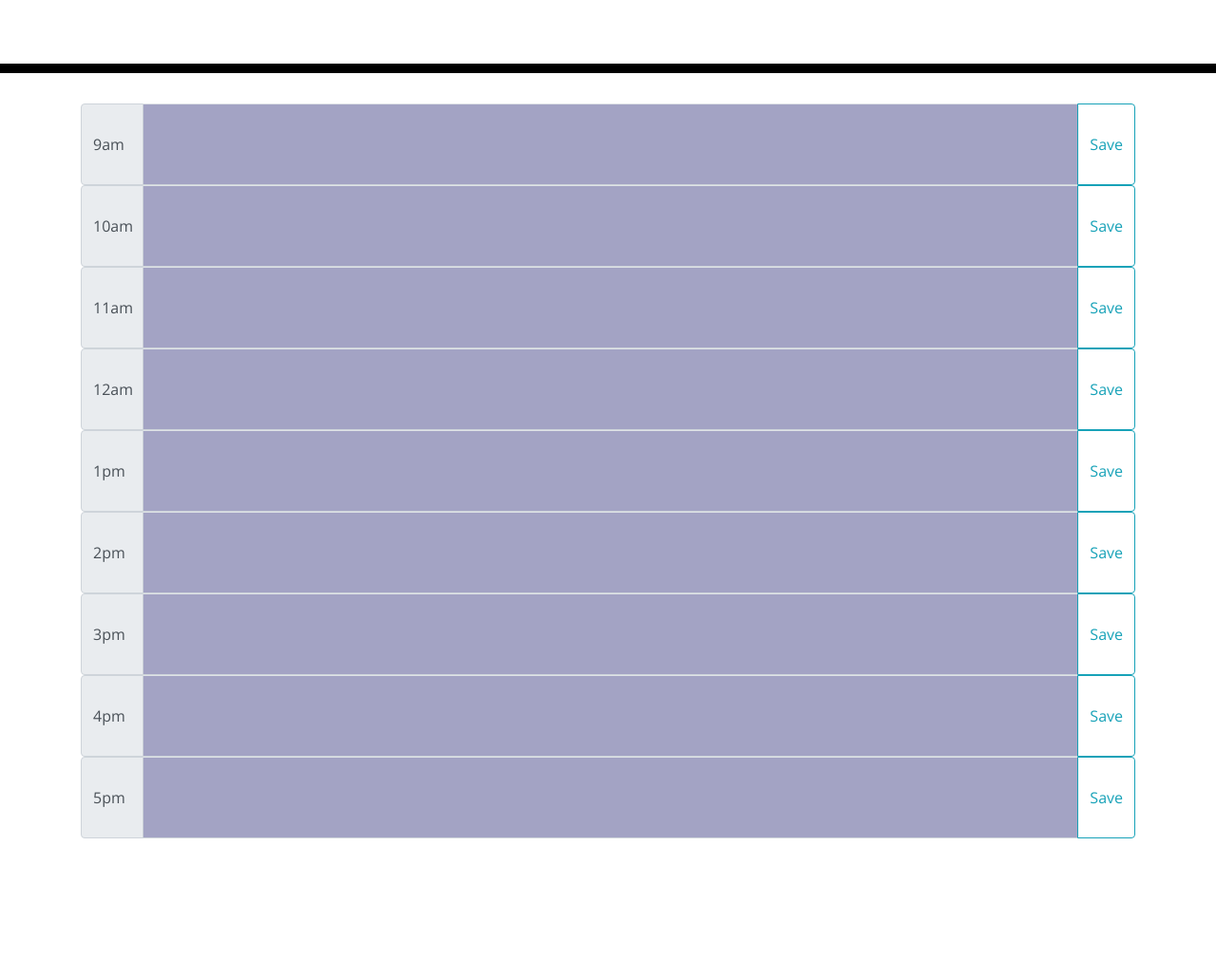
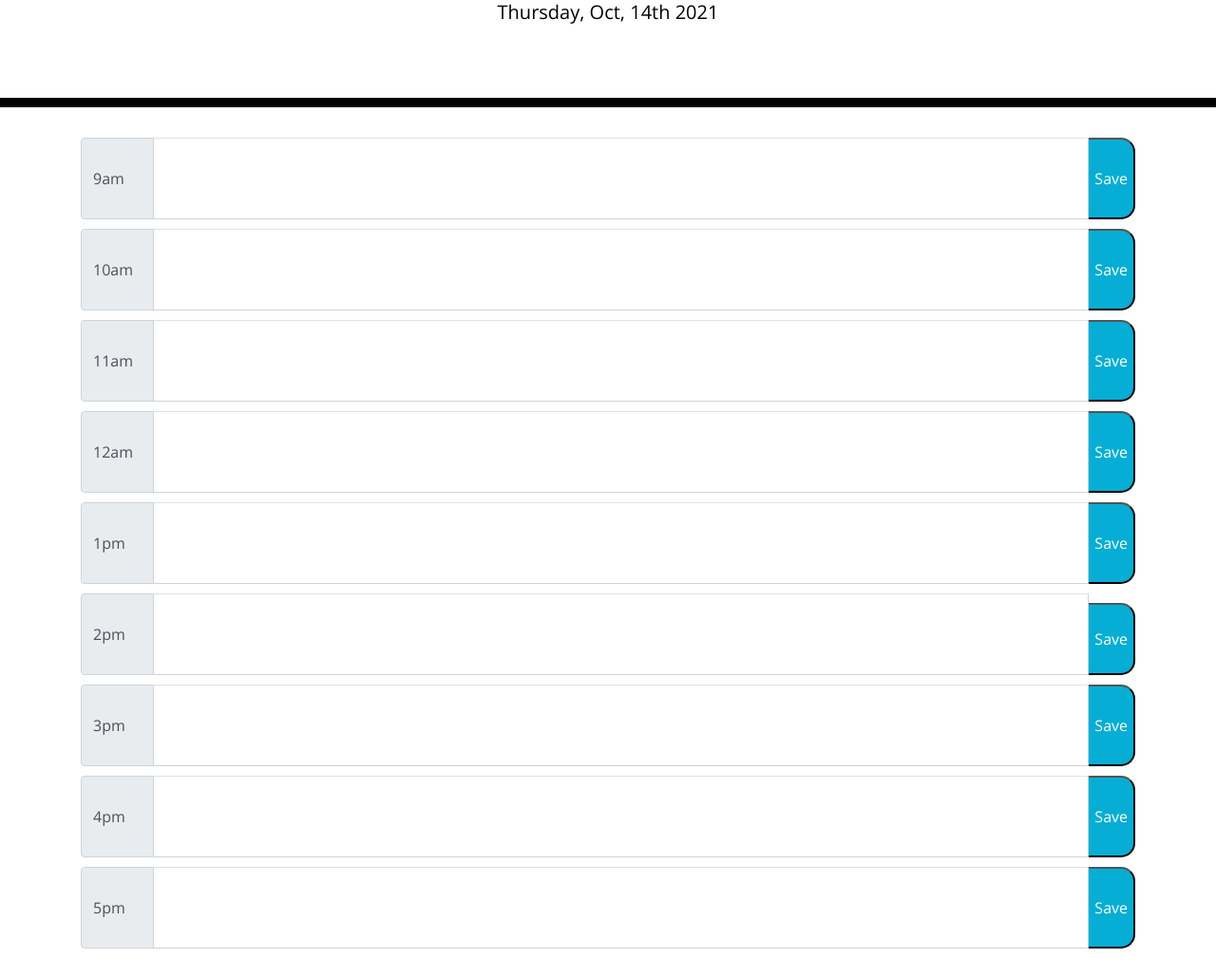
Before and after one commit to Mamii868/TheWorkPlanner, a plain HTML site: page index.html in a window 1280 px wide. Shown: the part 191-1220 px from the top of the page at 95% size. Before the commit the page ends 1074 px from the top, so only its background shows below. Drawn offline with nearby package versions, Linux system fonts and the light colour scheme; files that its build step writes are made by us from their sources.

Commit message:
changed css

```diff
--- a/index.html
+++ b/index.html
@@ -18,7 +18,7 @@
       href="https://fonts.googleapis.com/css?family=Open+Sans&display=swap"
       rel="stylesheet"
     />
-    <link rel="stylesheet" href="style.css" />
+    <link rel="stylesheet" href="./assets/style.css" />
     <title>Work Day Scheduler</title>
   </head>
 
@@ -30,90 +30,100 @@
     </header>
     <div class="container">
       <!-- Timeblocks go here -->
-      <div class="input-group">
+      <div class="input-group"style="margin-top: 10px">
         <div class="input-group-prepend">
-          <span class="input-group-text" id="basic-addon2" style="width: 66.0312px;">9am</span>
+          <span class="input-group-text" style="width: 77px;">9am</span>
         </div>
-        <textarea class="border-top form-control w-75 content" data-timeslot="09" id="09" rows="3" style="background-color: rgb(163, 163, 196);"></textarea>
+
+        <textarea class="border-top form-control w-75 content" rows="3" ></textarea>
         <div class="input-group-append">
-          <button class="btn btn-outline-info save" data-timeslot="09" type="button">Save</button>
+          <button class="saveBtn" type="button">Save</button>
         </div>
       </div>
-      <div class="input-group">
+
+      <div class="input-group"style="margin-top: 10px">
         <div class="input-group-prepend">
-          <span class="input-group-text" id="basic-addon2" style="width: 66.0312px;">10am</span>
+          <span class="input-group-text" style="width: 77px;">10am</span>
         </div>
-        <textarea class="border-top form-control w-75 content" data-timeslot="09" id="09" rows="3" style="background-color: rgb(163, 163, 196);"></textarea>
+        <textarea class="border-top form-control w-75 content" rows="3" ></textarea>
         <div class="input-group-append">
-          <button class="btn btn-outline-info save" data-timeslot="09" type="button">Save</button>
+          <button class="saveBtn" type="button">Save</button>
         </div>
       </div>
-      <div class="input-group">
+
+      <div class="input-group"style="margin-top: 10px">
         <div class="input-group-prepend">
-          <span class="input-group-text" id="basic-addon2" style="width: 66.0312px;">11am</span>
+          <span class="input-group-text" style="width: 77px;">11am</span>
         </div>
-        <textarea class="border-top form-control w-75 content" data-timeslot="09" id="09" rows="3" style="background-color: rgb(163, 163, 196);"></textarea>
+        <textarea class="border-top form-control w-75 content" rows="3" ></textarea>
         <div class="input-group-append">
-          <button class="btn btn-outline-info save" data-timeslot="09" type="button">Save</button>
+          <button class="saveBtn"type="button">Save</button>
         </div>
       </div>
-      <div class="input-group">
+
+      <div class="input-group"style="margin-top: 10px">
         <div class="input-group-prepend">
-          <span class="input-group-text" id="basic-addon2" style="width: 66.0312px;">12am</span>
+          <span class="input-group-text" style="width: 77px;">12am</span>
         </div>
-        <textarea class="border-top form-control w-75 content" data-timeslot="09" id="09" rows="3" style="background-color: rgb(163, 163, 196);"></textarea>
+        <textarea class="border-top form-control w-75 content" rows="3" ></textarea>
         <div class="input-group-append">
-          <button class="btn btn-outline-info save" data-timeslot="09" type="button">Save</button>
+          <button class="saveBtn" type="button">Save</button>
         </div>
       </div>
-      <div class="input-group">
+
+      <div class="input-group" style="margin-top: 10px">
         <div class="input-group-prepend">
-          <span class="input-group-text" id="basic-addon2" style="width: 66.0312px;">1pm</span>
+          <span class="input-group-text" id="basic-addon2" style="width: 77px;">1pm</span>
         </div>
-        <textarea class="border-top form-control w-75 content" data-timeslot="09" id="09" rows="3" style="background-color: rgb(163, 163, 196);"></textarea>
+        <textarea class="border-top form-control w-75 content" data-timeslot="09" id="09" rows="3" ></textarea>
         <div class="input-group-append">
-          <button class="btn btn-outline-info save" data-timeslot="09" type="button">Save</button>
+          <button class="saveBtn" data-timeslot="09" type="button">Save</button>
         </div>
       </div>
-      <div class="input-group">
+
+      <div class="input-group"style="margin-top: 10px">
         <div class="input-group-prepend">
-          <span class="input-group-text" id="basic-addon2" style="width: 66.0312px;">2pm</span>
+          <span class="input-group-text" id="basic-addon2" style="width: 77px;">2pm</span>
         </div>
-        <textarea class="border-top form-control w-75 content" data-timeslot="09" id="09" rows="3" style="background-color: rgb(163, 163, 196);"></textarea>
-        <div class="input-group-append">
-          <button class="btn btn-outline-info save" data-timeslot="09" type="button">Save</button>
+        <textarea class="border-top form-control w-75 content" data-timeslot="09" id="09" rows="3" ></textarea>
+        <div class="input-group-append"style="margin-top: 10px">
+          <button class="saveBtn" data-timeslot="09" type="button">Save</button>
         </div>
       </div>
-      <div class="input-group">
+
+      <div class="input-group"style="margin-top: 10px">
         <div class="input-group-prepend">
-          <span class="input-group-text" id="basic-addon2" style="width: 66.0312px;">3pm</span>
+          <span class="input-group-text" id="basic-addon2" style="width: 77px;">3pm</span>
         </div>
-        <textarea class="border-top form-control w-75 content" data-timeslot="09" id="09" rows="3" style="background-color: rgb(163, 163, 196);"></textarea>
+        <textarea class="border-top form-control w-75 content" data-timeslot="09" id="09" rows="3" ></textarea>
         <div class="input-group-append">
-          <button class="btn btn-outline-info save" data-timeslot="09" type="button">Save</button>
+          <button class="saveBtn" data-timeslot="09" type="button">Save</button>
         </div>
       </div>
-      <div class="input-group">
+
+      <div class="input-group"style="margin-top: 10px">
         <div class="input-group-prepend">
-          <span class="input-group-text" id="basic-addon2" style="width: 66.0312px;">4pm</span>
+          <span class="input-group-text" id="basic-addon2" style="width: 77px;">4pm</span>
         </div>
-        <textarea class="border-top form-control w-75 content" data-timeslot="09" id="09" rows="3" style="background-color: rgb(163, 163, 196);"></textarea>
+        <textarea class="border-top form-control w-75 content" data-timeslot="09" id="09" rows="3" ></textarea>
         <div class="input-group-append">
-          <button class="btn btn-outline-info save" data-timeslot="09" type="button">Save</button>
+          <button class="saveBtn" data-timeslot="09" type="button">Save</button>
         </div>
       </div>
-      <div class="input-group">
+
+      <div class="input-group"style="margin-top: 10px; margin-bottom: 30px;">
         <div class="input-group-prepend">
-          <span class="input-group-text" id="basic-addon2" style="width: 66.0312px;">5pm</span>
+          <span class="input-group-text" id="basic-addon2" style="width: 77px;">5pm</span>
         </div>
-        <textarea class="border-top form-control w-75 content" data-timeslot="09" id="09" rows="3" style="background-color: rgb(163, 163, 196);"></textarea>
+        <textarea class="border-top form-control w-75 content" data-timeslot="09" id="09" rows="3" ></textarea>
         <div class="input-group-append">
-          <button class="btn btn-outline-info save" data-timeslot="09" type="button">Save</button>
+          <button class="saveBtn" data-timeslot="09" type="button">Save</button>
         </div>
       </div>
     </div>
 
     <script src="https://cdnjs.cloudflare.com/ajax/libs/jquery/3.2.1/jquery.min.js"></script>
     <script src="https://cdnjs.cloudflare.com/ajax/libs/moment.js/2.24.0/moment.min.js"></script>
+    <script src="./assets/script.js"></script>
   </body>
 </html>
```
